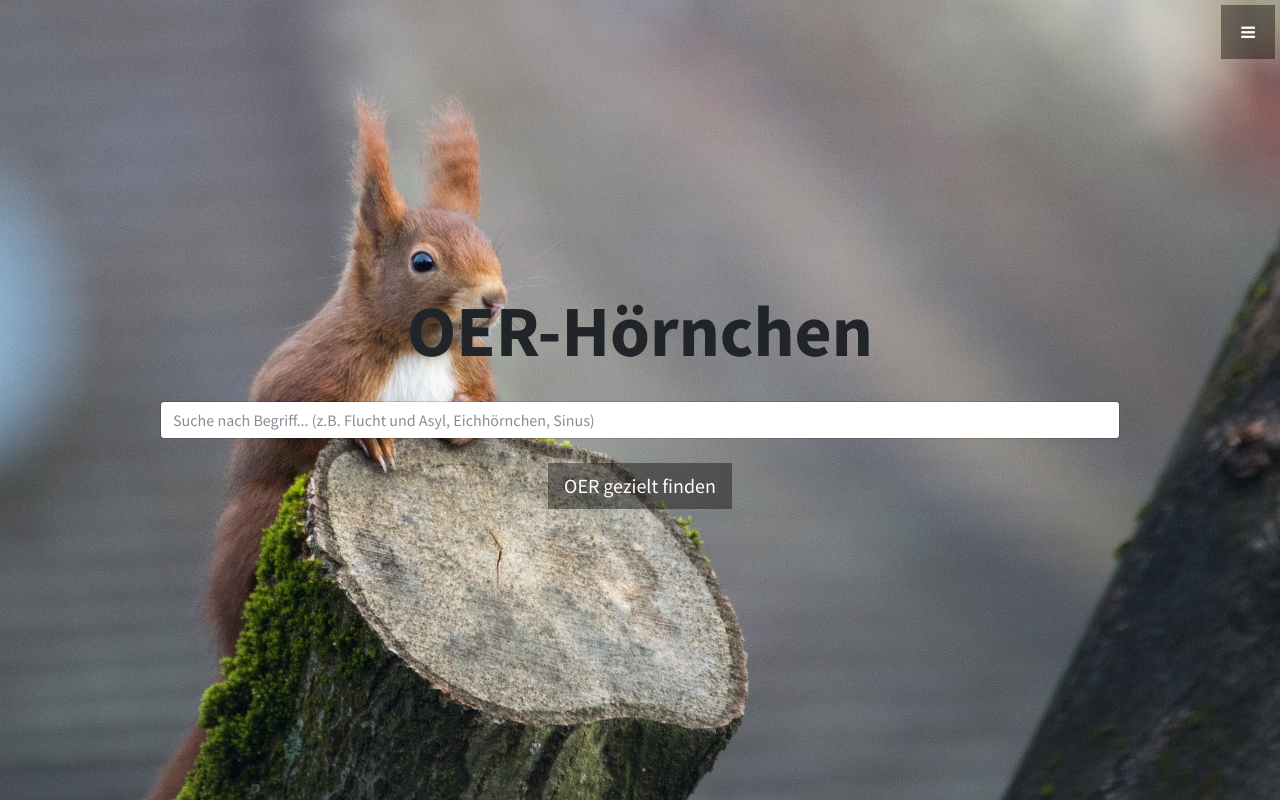
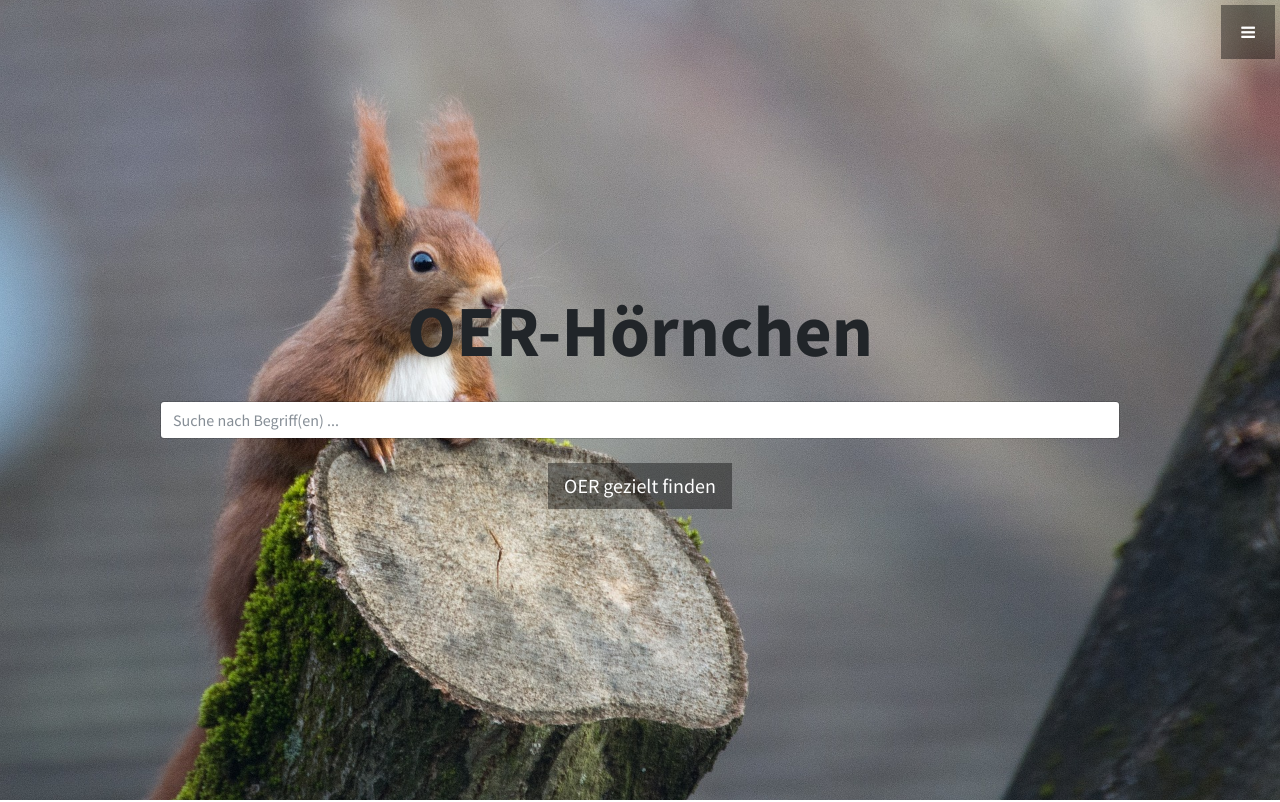
Before and after one commit to mandrasch/oer-hoernchen, a plain HTML site: page index.html in a window 1280 px wide. Shown: the top 802 px of the page. Drawn offline with Linux system fonts and the light colour scheme.

Commit message:
remove examples

```diff
--- a/index.html
+++ b/index.html
@@ -57,7 +57,7 @@
       <h1>OER-Hörnchen</h1>
           <form id="landing-form">
       <div class="input-group" style="max-width:75%;margin:0 auto;margin-top:30px;">
-        <input type="text" class="form-control" id="query-landing" placeholder="Suche nach Begriff... (z.B. Flucht und Asyl, Eichhörnchen, Sinus)">
+        <input type="text" class="form-control" id="query-landing" placeholder="Suche nach Begriff(en) ...">
       </div>
           </form>
       <br>
@@ -163,7 +163,7 @@
           </div>
         </div>
             <div class="col-12">
-
+<!-- 2DO: remove col-4? col12 and text-align:center -->
         <div class="col-4 mx-auto">
           <button type="button" class="btn btn-dark btn-lg search-button">
             <i class="fa fa-search" aria-hidden="true"></i> Suche starten
```
